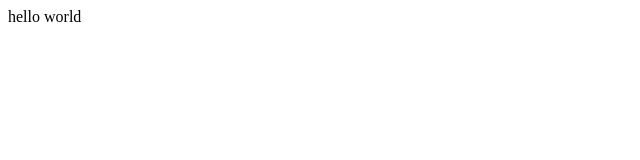
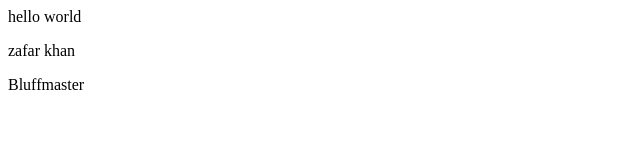
Before and after one commit to itsmezafarkhan/zunaweb, a plain HTML site: page index.html in a window 1280 px wide. Shown: the whole page, without its empty margins (0-640 px from the left). Drawn offline with Linux system fonts and the light colour scheme.

Commit message:
index changed

```diff
--- a/index.html
+++ b/index.html
@@ -5,5 +5,8 @@
     <body>
         <p>hello world</p>
     </body>
+    <p>zafar khan</p>
+    <p>Bluffmaster</p>
     <script src=""></script>
+
 </html>
```
